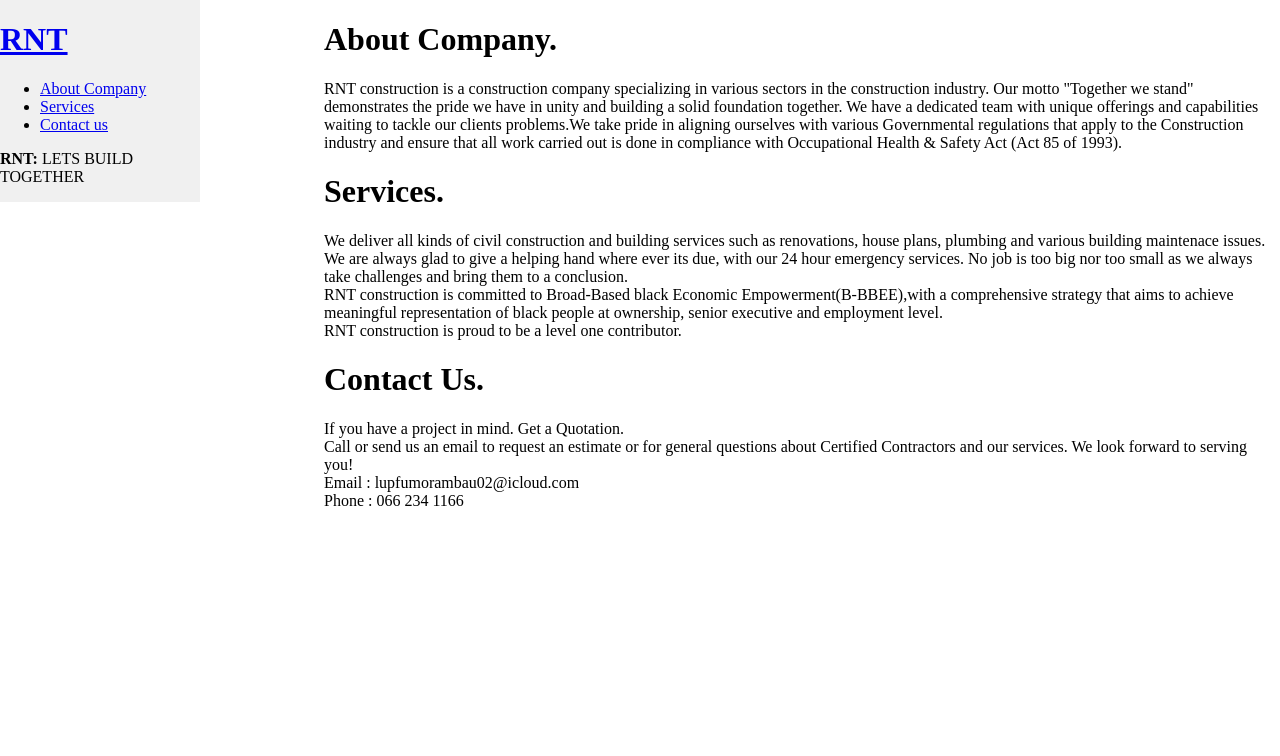
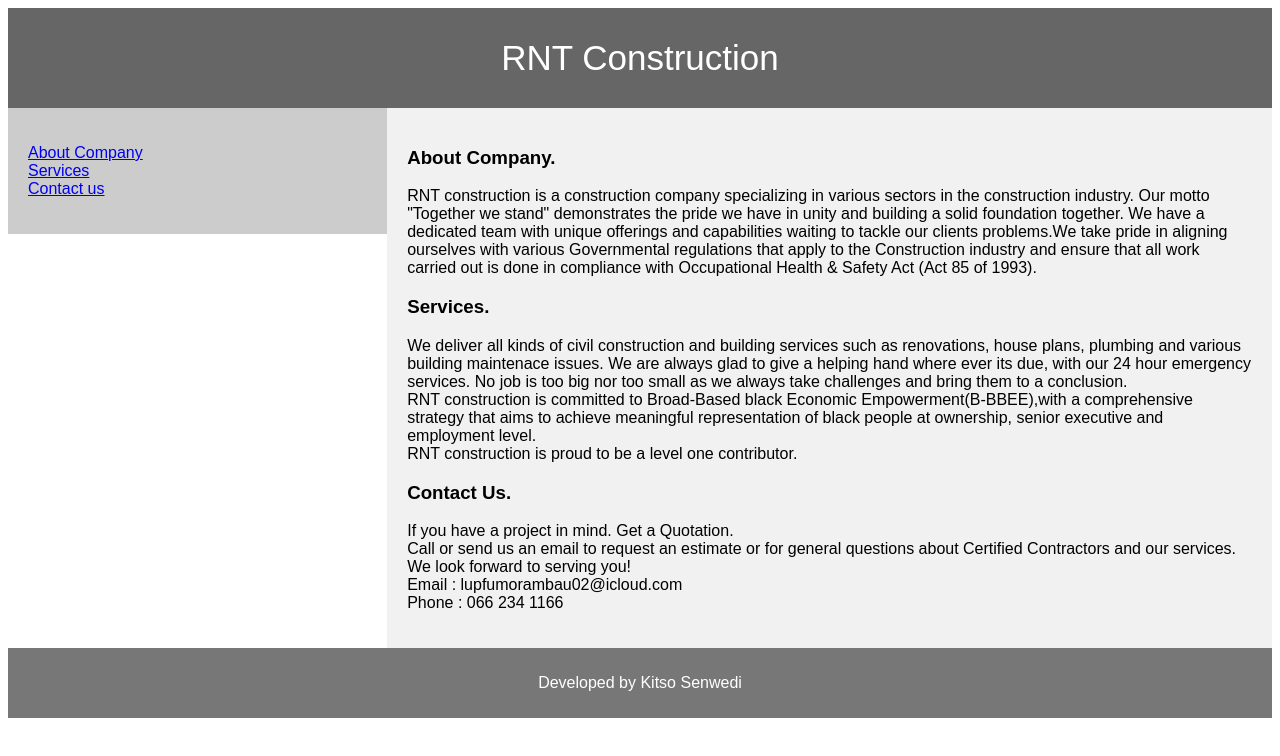
Before and after one commit to KitsoSenwedi/RNT-construction-part-2, a plain HTML site: page index.html in a window 1280 px wide. Drawn offline with Linux system fonts and the light colour scheme.

Commit message:
layout modified

```diff
--- a/index.html
+++ b/index.html
@@ -8,9 +8,22 @@
     <title>RNT Construction</title>
 </head>
 <body>
-    <div style="margin-left:25%">
+    <header>RNT Construction</header>
+    <section>
+            <!-- Nav -->
+            <nav >
+                <ul>
+                    <li><a href="#about" >About Company</a></li>
+                    <li><a href="#service" >Services</a></li>
+                    <li><a href="#contact" >Contact us</a></li>
+                </ul>
+            </nav>
+
+            <article >
                 <h1>About Company.</h1>
                 <p>RNT construction is a construction company specializing in various sectors in the construction industry. Our motto "Together we stand" demonstrates the pride we have in unity and building a solid foundation together. We have a dedicated team with unique offerings and capabilities waiting to tackle our clients problems.We take pride in aligning ourselves with various Governmental regulations that apply to the Construction industry and ensure that all work carried out is done in compliance with Occupational Health & Safety Act (Act 85 of 1993).</p>
+
+
 
                 <h1>Services.</h1>
                 <p>We deliver all kinds of civil construction and building services such as renovations, house plans, plumbing and various building maintenace issues. We are always glad to give a helping hand where ever its due, with our 24 hour emergency services. No job is too big nor too small as we always take challenges and bring them to a conclusion. <br>
@@ -19,41 +32,19 @@
             RNT construction is proud to be a level one contributor.
                 </p>
 
+
+
                 <h1>Contact Us.</h1>
                 <p>If you have a project in mind.
                     Get a Quotation.<br>
                     Call or send us an email to request an estimate or for general questions about Certified Contractors and our services. We look forward to serving you!<br>
                     Email : lupfumorambau02@icloud.com<br>
                     Phone : 066 234 1166</p>
-        </div>
+            </article>
 
-        <div id="sidebar">
-
-            <!-- Logo -->
-            <h1 id="logo"><a href="#">RNT</a></h1>
-
-            <!-- Nav -->
-            <nav id="nav">
-                <ul>
-                    <li><a href="#about" >About Company</a>
-                    </li>
-                    <li><a href="#service" >Services</a>
-                    </li>
-                    <li><a href="#contact" >Contact us</a>
-                    </li>
-                </ul>
-            </nav>
-
-
-
-            <!-- Text -->
-            <section >
-                <div >
-                    <p>
-                        <strong>RNT:</strong> LETS BUILD TOGETHER</a>
-                    </p>
-                </div>
     </section>
-
+    <footer>
+        <p>Developed by Kitso Senwedi</p>
+    </footer>
 </body>
 </html>
--- a/style.css
+++ b/style.css
@@ -1,8 +1,55 @@
-#sidebar {
-    width: 200px;
-    background-color: #f0f0f0;
-    position: fixed;
-  top: 0;
-  left: 0;
-    /* Add any other desired styles */
+* {
+  box-sizing: border-box;
+}
+
+body {
+  font-family: Arial, Helvetica, sans-serif;
+}
+
+header {
+  background-color: #666;
+  padding: 30px;
+  text-align: center;
+  font-size: 35px;
+  color: white;
+}
+
+
+nav {
+float: left;
+width: 30%;
+background: #ccc;
+padding: 20px;
+}
+
+nav ul {
+  list-style-type: none;
+  padding: 0;
+}
+
+article {
+  float: left;
+  padding: 20px;
+  width: 70%;
+  background-color: #f1f1f1;
+}
+
+section {
+content: "";
+display: table;
+clear: both;
+}
+
+footer {
+  background-color: #777;
+  padding:10px;
+  text-align: center;
+  color: white;
+}
+
+@media (max-width: 600px) {
+  nav, article {
+    width: 100%;
+    height: auto;
   }
+}
```
Lines whose indentation alone changed are shown as unchanged.
